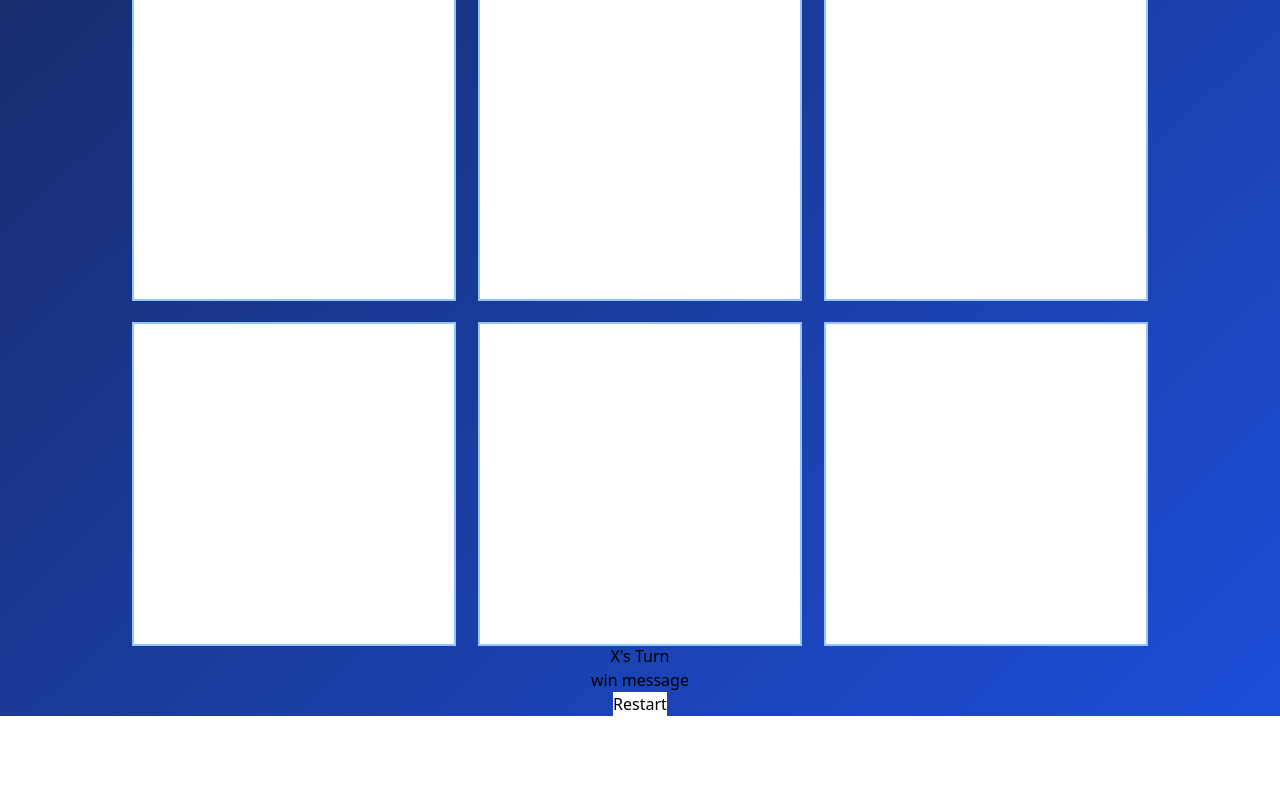
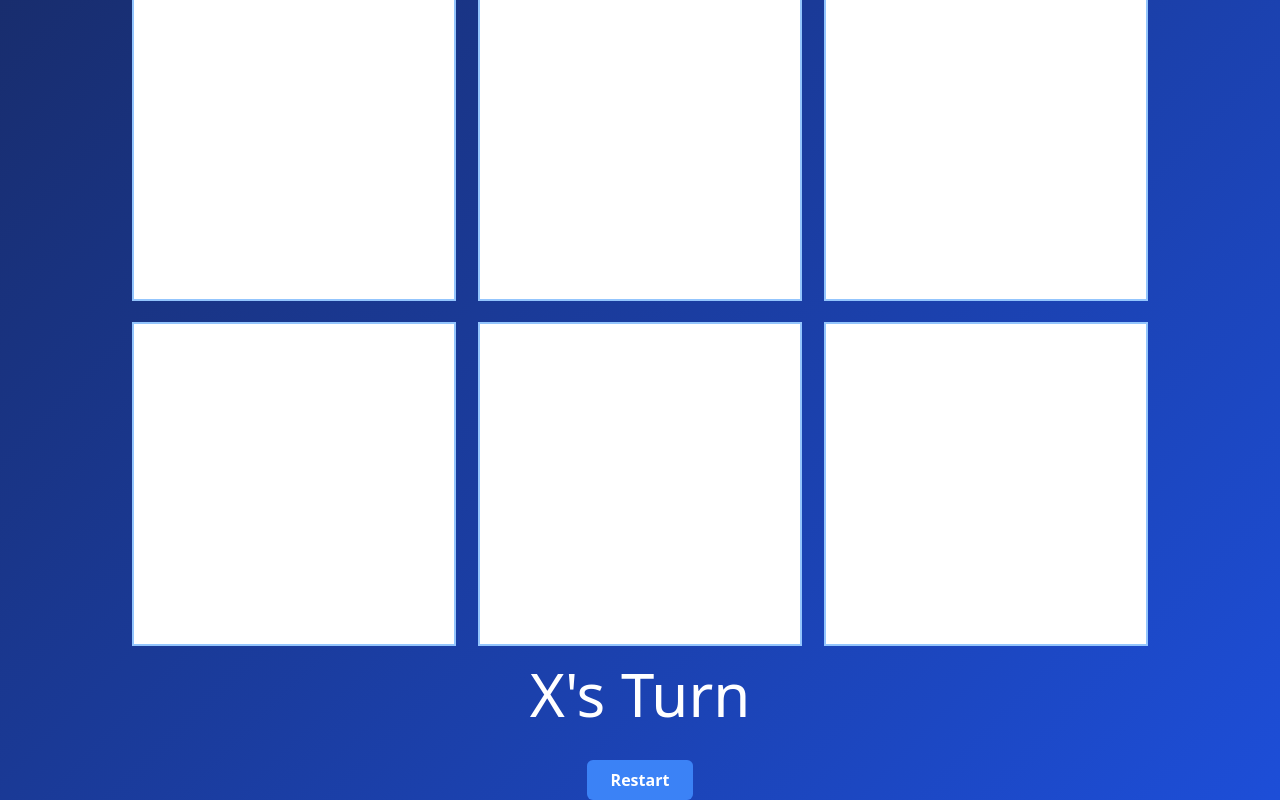
Before and after one commit to samuelchen17/tic-tac-toe-react, a React (Vite) app: page / in a window 1280 px wide. Shown: the part 507-1307 px from the top of the page. Before the commit the page ends 1223 px from the top, so only its background shows below. Built offline with nearby package versions, Linux system fonts and the light colour scheme.

Commit message:
tictactoe v1

```diff
--- a/src/App.jsx
+++ b/src/App.jsx
@@ -9,11 +9,13 @@ function App() {
   // const [gameState, setGameState] = true;
   const [gameBoard, setGameBoard] = useState(INITIAL_GAME_BOARD);
   const [playerTurn, setPlayerTurn] = useState("X");
+  const [winner, setWinner] = useState(false);
   // const [gameStatus, setGameStatus] = useState(true);
 
   const newGame = () => {
     setGameBoard(INITIAL_GAME_BOARD);
     setPlayerTurn("X");
+    setWinner(false);
   };
 
   return (
@@ -25,13 +27,13 @@ function App() {
           setGameBoard,
           playerTurn,
           setPlayerTurn,
-          newGame,
           INITIAL_GAME_BOARD,
+          setWinner,
+          winner,
         }}
       />
-      <TurnDisplay {...{ playerTurn }} />
-      <div>win message</div>
-      <RestartBtn />
+      <TurnDisplay {...{ playerTurn, winner }} />
+      <RestartBtn {...{ newGame }} />
     </div>
   );
 }
--- a/src/components/Cell.jsx
+++ b/src/components/Cell.jsx
@@ -2,10 +2,12 @@ function Cell({ gameStateArrayValue, index, onClick }) {
   return (
     <div
       data-cell-index={index}
-      className="w-[25vw] h-[25vw] outline outline-blue-300 outline-2 bg-white"
+      className="flex justify-center items-center w-[25vw] h-[25vw] outline outline-blue-300 outline-2 bg-white"
       {...{ onClick }}
     >
-      <span data-cell-index={index}>{gameStateArrayValue}</span>
+      <span data-cell-index={index} className="text-[24vw]">
+        {gameStateArrayValue}
+      </span>
     </div>
   );
 }
--- a/src/components/GameContainer.jsx
+++ b/src/components/GameContainer.jsx
@@ -1,4 +1,4 @@
-import { useEffect, useState } from "react";
+import { useEffect } from "react";
 import Cell from "./Cell";
 
 const WIN_CON = [
@@ -17,10 +17,14 @@ function GameContainer({
   setGameBoard,
   playerTurn,
   setPlayerTurn,
-  newGame,
   INITIAL_GAME_BOARD,
+  setWinner,
+  winner,
 }) {
   const handleOnClick = (event) => {
+    // if a winner is declared, stop user from clicking board
+    if (winner) return;
+
     const cellIndex = Number(event.target.getAttribute("data-cell-index"));
 
     // if cell already has a value
@@ -43,19 +47,14 @@ function GameContainer({
   useEffect(() => {
     console.log(gameBoard);
     if (gameBoard === INITIAL_GAME_BOARD) {
-      console.log("no player switch");
-    } else {
-      checkWin();
+      return;
     }
+    checkWin();
   }, [gameBoard]);
-
-  const changeTurns = () => {
-    setPlayerTurn(playerTurn === "X" ? "O" : "X");
-    console.log(`${playerTurn} player switch`);
-  };
 
   // go through win con array
   const checkWin = () => {
+    let isWin = false;
     WIN_CON.forEach((combination) => {
       const [a, b, c] = combination;
       if (
@@ -64,11 +63,19 @@ function GameContainer({
         gameBoard[c] === playerTurn
       ) {
         console.log(`${playerTurn} won`);
-        newGame();
-      } else {
-        changeTurns();
+        setWinner(true);
+        isWin = true;
+        return;
       }
     });
+    // changeTurns does not run if checkWin goes through
+    if (!isWin) {
+      changeTurns();
+    }
+  };
+
+  const changeTurns = () => {
+    setPlayerTurn(playerTurn === "X" ? "O" : "X");
   };
 
   return (
--- a/src/components/RestartBtn.jsx
+++ b/src/components/RestartBtn.jsx
@@ -1,13 +1,16 @@
 import React from "react";
 
-function RestartBtn() {
+function RestartBtn({ newGame }) {
+  const handleRestart = () => {
+    newGame();
+  };
   return (
-    <div
-      className="bg-white
-  "
+    <button
+      onClick={handleRestart}
+      className="mt-4 px-6 py-2 bg-blue-500 text-white font-semibold rounded-md hover:bg-blue-600 hover:cursor"
     >
       Restart
-    </div>
+    </button>
   );
 }
 
--- a/src/components/TurnDisplay.jsx
+++ b/src/components/TurnDisplay.jsx
@@ -1,7 +1,11 @@
 import React from "react";
 
-function TurnDisplay({ playerTurn }) {
-  return <div>{playerTurn}'s Turn</div>;
+function TurnDisplay({ playerTurn, winner }) {
+  if (winner === true) {
+    return <div className="text-6xl text-white my-5">{playerTurn}'s Won</div>;
+  } else {
+    return <div className="text-6xl text-white my-5">{playerTurn}'s Turn</div>;
+  }
 }
 
 export default TurnDisplay;
```
